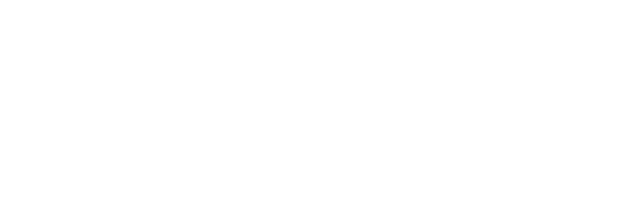
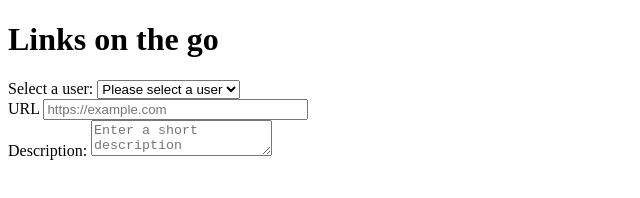
Before and after one commit to d-odumosu/Project-Shared-Bookmarks, a website: page index.html in a window 1280 px wide. Shown: the whole page, without its empty margins (0-640 px from the left). Drawn offline with Linux system fonts and the light colour scheme.

Commit message:
Add submit form

```diff
--- a/index.html
+++ b/index.html
@@ -2,9 +2,50 @@
 <html lang="en">
 <head>
     <meta charset="UTF-8">
-    <title>Title</title>
+    <meta name="viewport" content="width=device-width, initial-scale=1.0">
+    <title>Links on the Go</title>
 </head>
 <body>
+    <header>
+        <h1>Links on the go</h1>
+    </header>
+    <div class="container">
+        <div class="select-user">
+            <label for="user-select">Select a user:</label>
+            <select name="user" id="user-select">
+                <option value="">Please select a user</option>
+                <option value="user1">user1</option>
+                <option value="user2">user2</option>
+                <option value="user3">user3</option>
+                <option value="user4">user4</option>
+                <option value="user5">user5</option>
+            </select>
+        </div>
+        <form id="bookmark-form">
+            <div class="form-group">
+                <label for="url">URL</label>
+                <input
+                        type="url"
+                        name="url"
+                        id="url"
+                        placeholder="https://example.com"
+                        size="30"
+                        required />
 
+            </div>
+            <div class="form-group">
+                <label for="bookmark-description">Description:</label>
+            <textarea
+                    name="description"
+                    id="bookmark-description"
+                    placeholder="Enter a short description"
+                    required
+            ></textarea>
+
+            </div>
+            <div class="form-group"></div>
+
+        </form>
+    </div>
 </body>
 </html>
```
